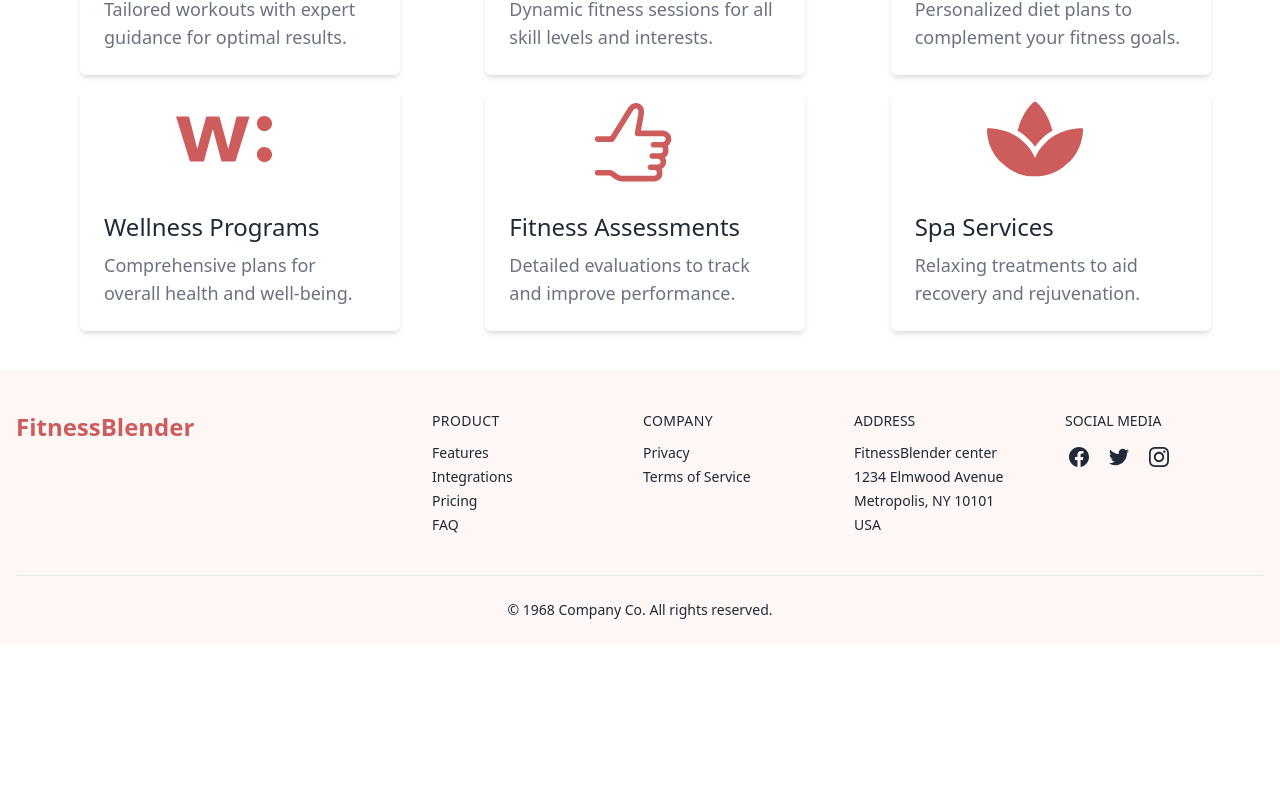
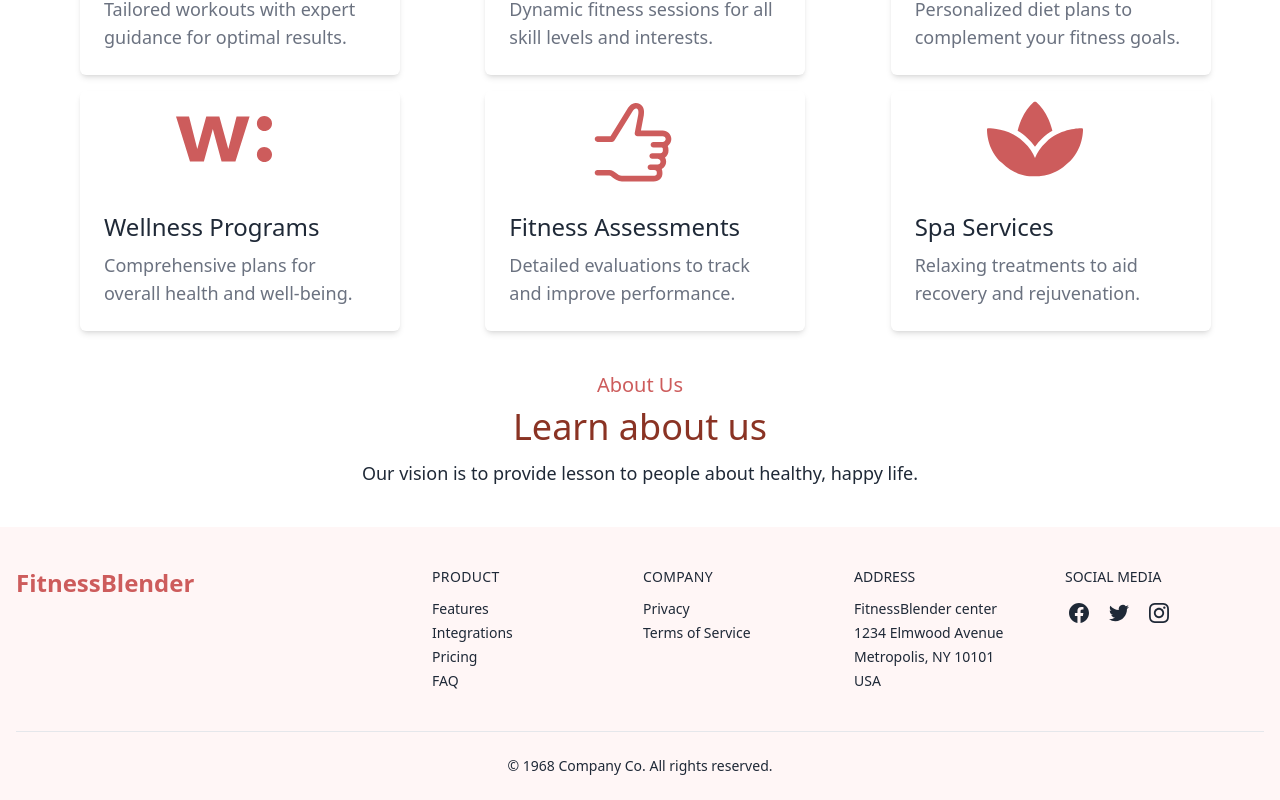
Before and after one commit to TinnyDatta/fitness-blender-client, a React (Vite) app: page / in a window 1280 px wide. Shown: the part 899-1699 px from the top of the page. Before the commit the page ends 1543 px from the top, so only its background shows below. Built offline with nearby package versions, Linux system fonts and the light colour scheme; no server answers.

Commit message:
added header setup of about us section

```diff
--- a/src/Pages/Home/Home.jsx
+++ b/src/Pages/Home/Home.jsx
@@ -1,3 +1,4 @@
+import AboutUs from "../../components/Home/AboutUs/AboutUs";
 import Banner from "../../components/Home/Banner/Banner";
 import Features from "../../components/Home/Features/Features";
 
@@ -6,6 +7,7 @@ const Home = () => {
         <div>
            <Banner></Banner>
            <Features></Features>
+           <AboutUs></AboutUs>
         </div>
     );
 };
--- /dev/null
+++ b/src/components/Home/AboutUs/AboutUs.jsx
@@ -0,0 +1,12 @@
+
+const AboutUs = () => {
+    return (
+        <div>
+            <h2 className="text-[#CD5C5C] text-center my-2 text-xl">About Us</h2>
+            <p className="text-4xl text-[#8A3324] text-center">Learn about us </p>
+            <p className="text-center text-lg mt-3 mb-10">Our vision is to provide lesson to people about healthy, happy life.  </p>
+        </div>
+    );
+};
+
+export default AboutUs;
```
